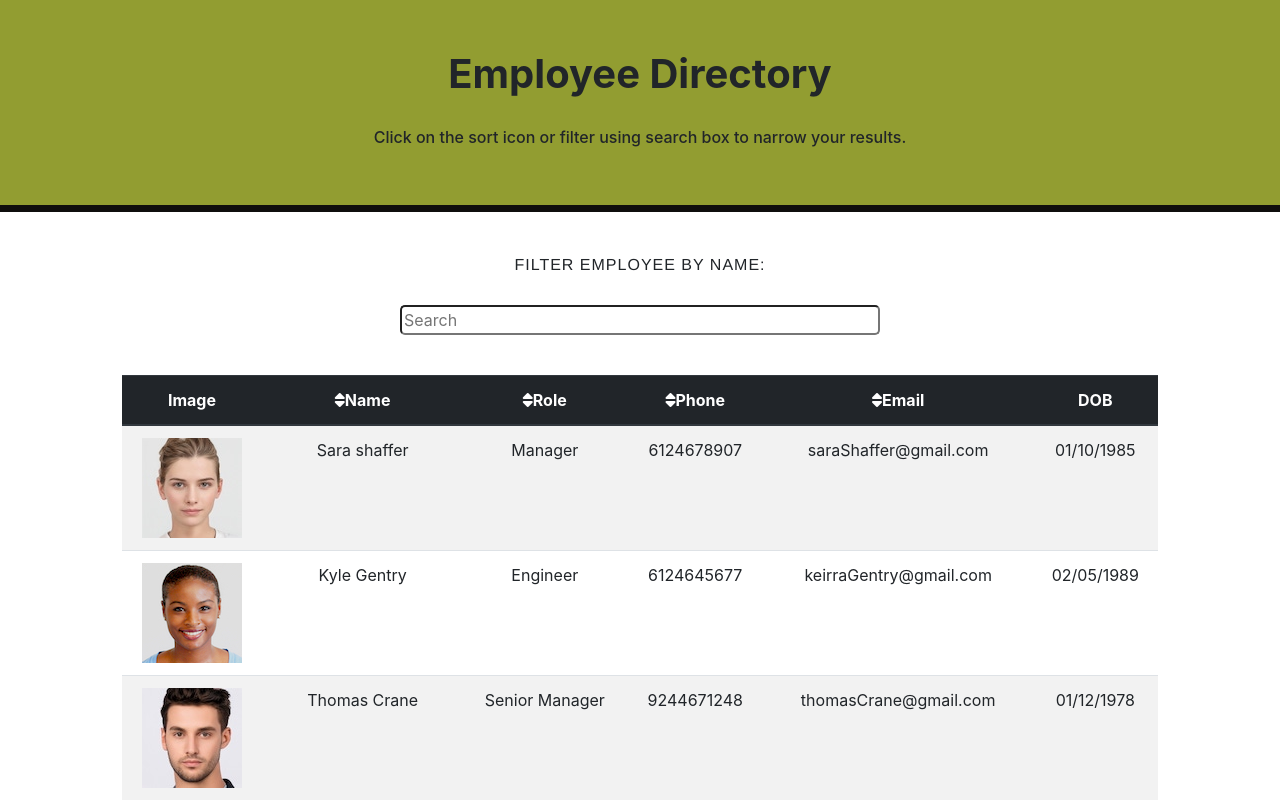
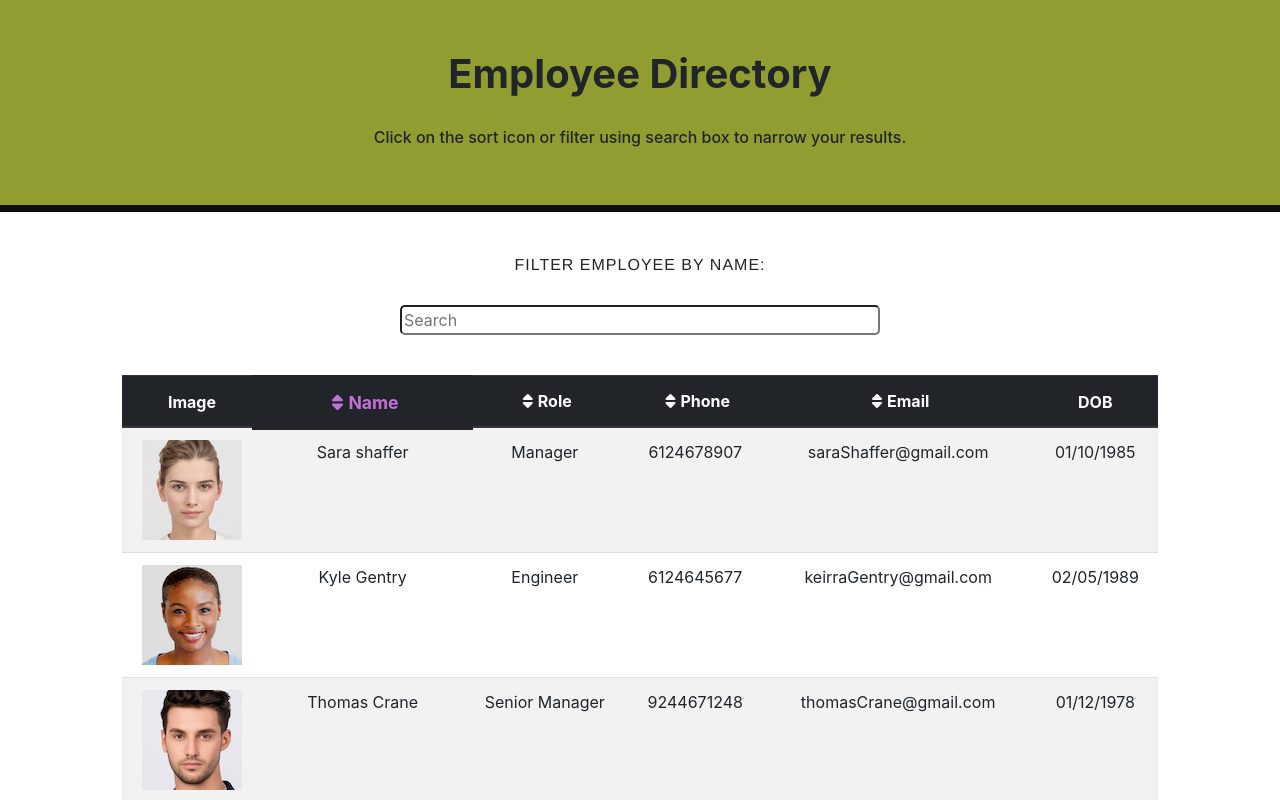
Before and after one commit to karpagasathya/react_employee_directory, a React (Create React App) app: page / in a window 1280 px wide. In both pictures the pointer is over the element "Name". Shown: the top 800 px of the page. Built offline with nearby package versions, Linux system fonts and the light colour scheme.

Commit message:
gif and screenshot

```diff
--- a/src/components/Employee/EmployeeTableHeader.js
+++ b/src/components/Employee/EmployeeTableHeader.js
@@ -1,4 +1,5 @@
 import React from "react";
+import "./style.css";
 
 function EmployeeTableHeader(props) {
   return (
--- a/src/components/Employee/style.css
+++ b/src/components/Employee/style.css
@@ -0,0 +1,9 @@
+i:hover,#name:hover,#role:hover,#email:hover,#phone:hover{
+    color:rgb(195, 112, 216);
+    cursor: pointer;
+    transform: scale(1.1);
+}
+
+i{
+    margin:5px;
+}
```
Also changed, not shown: public/images/employee.gif (added), public/images/screenshot.png (added).
